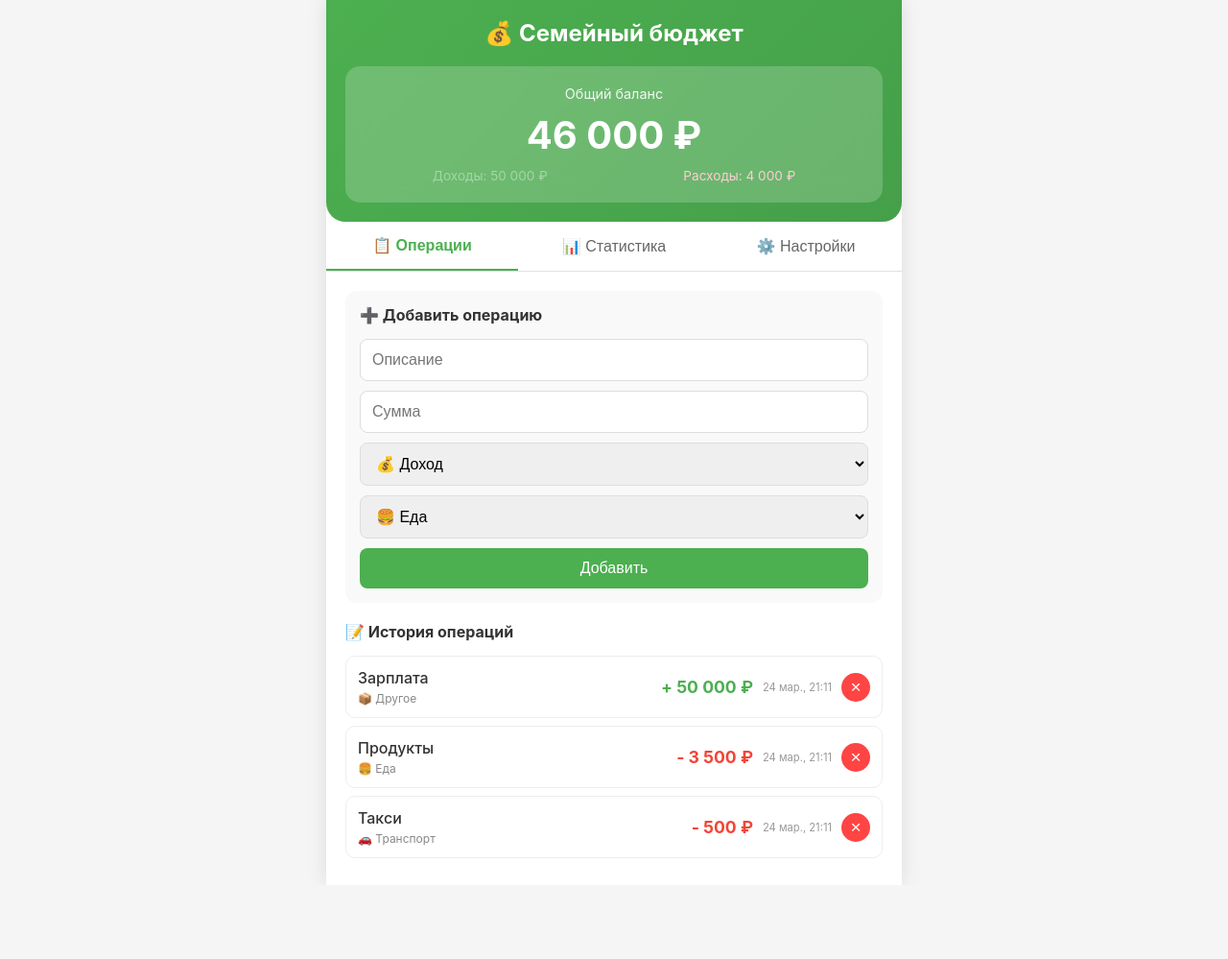
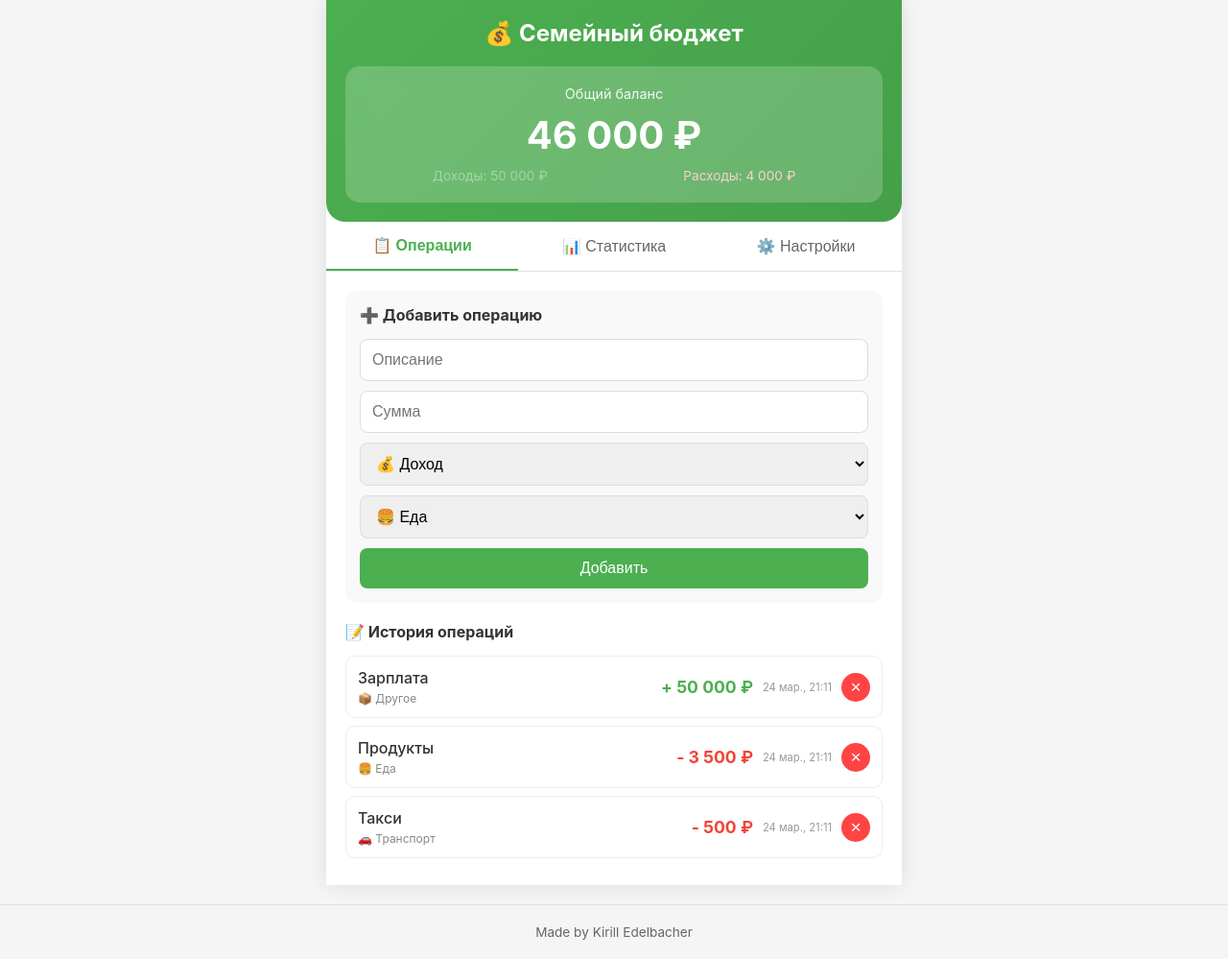
Before and after one commit to fuadalucka/family-budgedd, a plain HTML site: page index.html in a window 1280 px wide. Shown: the whole page at 96% size. Before the commit the page ends 922 px from the top, so only its background shows below. Drawn offline with Linux system fonts and the light colour scheme.

Commit message:
Add files via upload

```diff
--- a/index.html
+++ b/index.html
@@ -96,6 +96,10 @@
         </div>
     </div>
 
+     <footer class="footer">
+        <p>Made by Kirill Edelbacher</p>
+    </footer>
+
     <script src="script.js"></script>
 </body>
 </html>
--- a/style.css
+++ b/style.css
@@ -321,3 +321,26 @@ body {
         margin-top: 5px;
     }
 }
+
+.footer {
+    text-align: center;
+    padding: 20px;
+    background: #f5f5f5;
+    border-top: 1px solid #e0e0e0;
+    font-size: 0.85rem;
+    color: #666;
+    margin-top: 20px;
+}
+
+.footer p {
+    margin: 0;
+}
+
+.footer a {
+    color: #4CAF50;
+    text-decoration: none;
+}
+
+.footer a:hover {
+    text-decoration: underline;
+}
```
